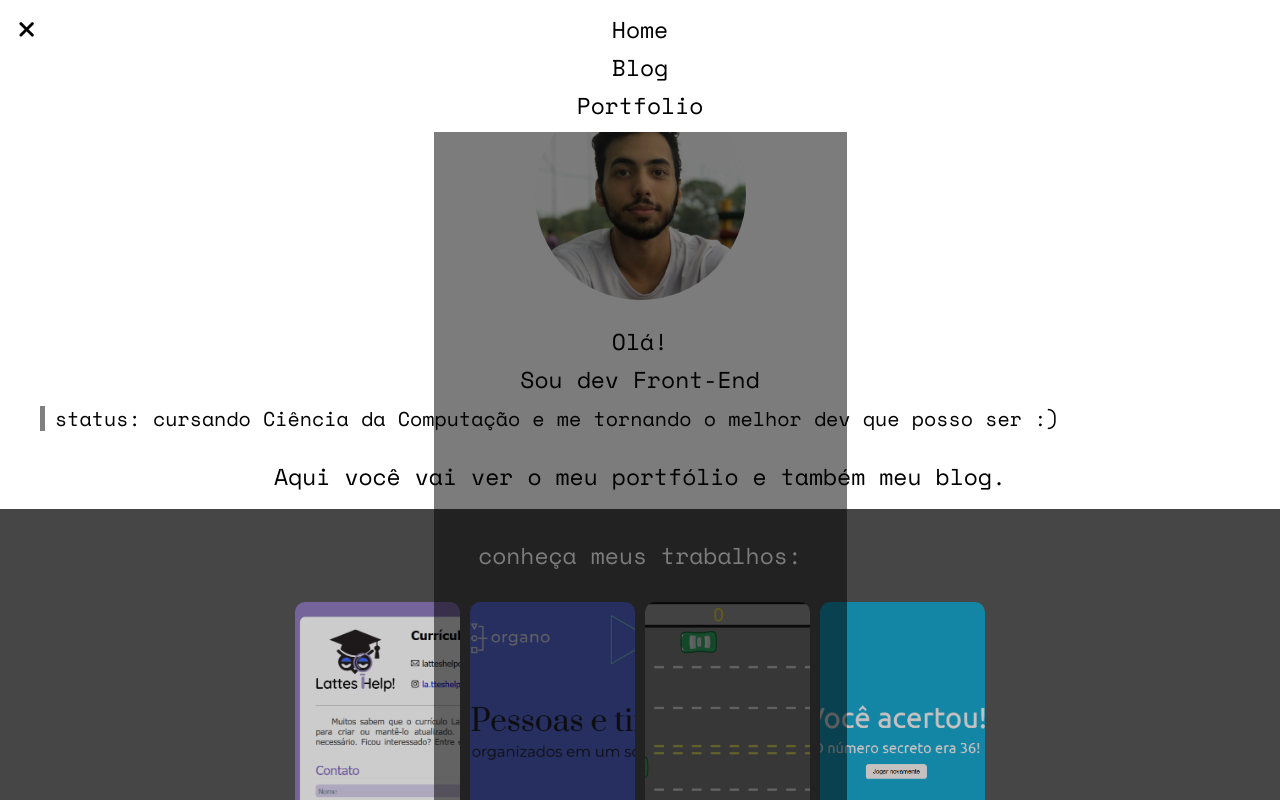
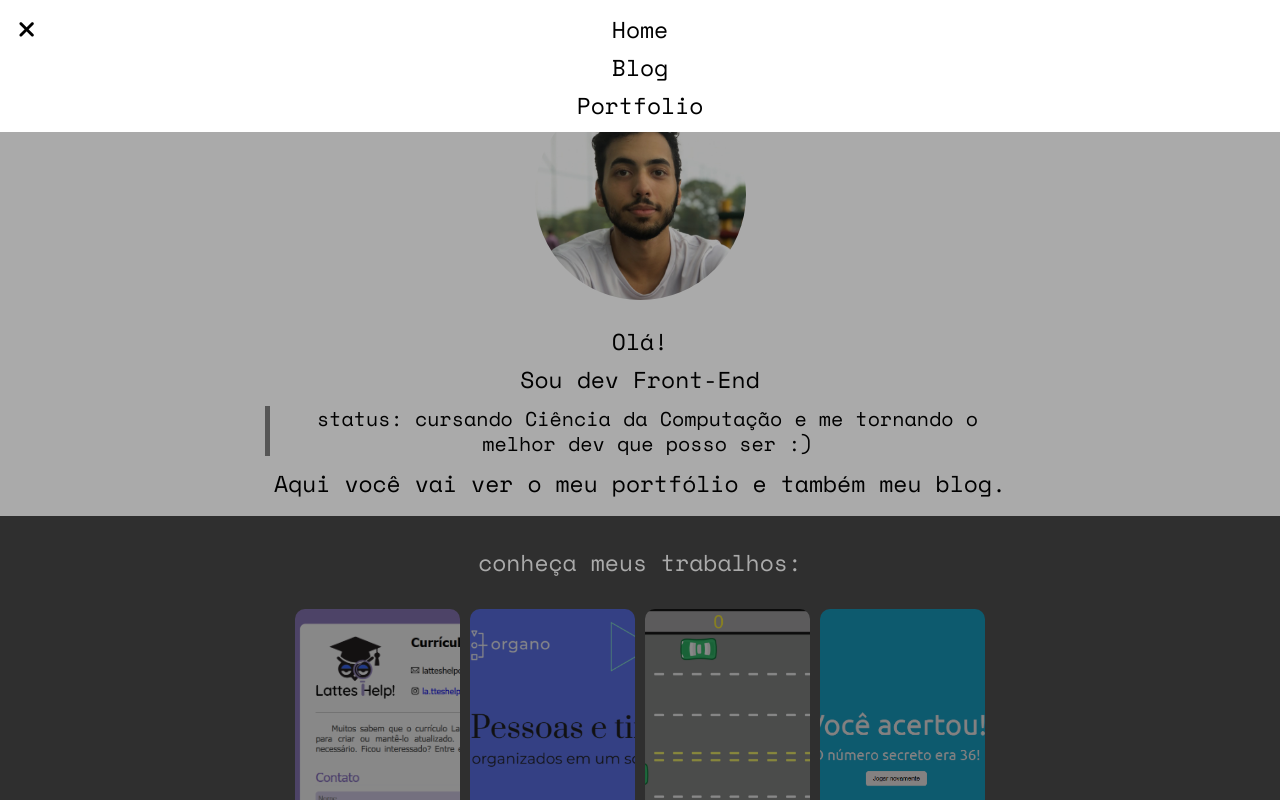
Before and after one commit to Artur-Neri/Portf-lio, a plain HTML site: page index.html in a window 1280 px wide. Both pictures are taken after a click on the element 28 px from the left and 29 px from the top of the page. Shown: the top 800 px of the page. Drawn offline with nearby package versions, Linux system fonts and the light colour scheme.

Commit message:
small fixes

```diff
--- a/app/main.js
+++ b/app/main.js
@@ -2,10 +2,12 @@
 const hamburguer = document.querySelector('.hamburguer-menu')
 const icone = document.querySelector('.icone')
 const menu = document.querySelector('.floating-menu')
+const body = document.querySelector('body')
 
 hamburguer.addEventListener('click', function() {
     icone.classList.toggle('fa-bars')
     icone.classList.toggle('fa-xmark')
+    body.classList.toggle('disable-scroll')
     menu.classList.toggle('show')
 })
 
--- a/styles/index.css
+++ b/styles/index.css
@@ -7,8 +7,8 @@
 body {
     font-size: 1.4375rem;
     font-family: 'Space Mono', sans-serif;
+    overflow-x: hidden;
 }
-
 h2 {
     text-align: center;
     margin-bottom: 15px;
@@ -28,8 +28,14 @@ a {
     color: #000;
 }
 
+/* Helper */
+
 .show {
     display: block !important;
+}
+
+.disable-scroll{
+    overflow-y: hidden;
 }
 
 .navbar {
@@ -40,7 +46,7 @@ a {
 .floating-menu {
     position: absolute;
     z-index: 1;
-    width: 339px;
+    width: 100%;
     margin: 0 auto;
     left: 0;
     right: 0;
@@ -49,15 +55,13 @@ a {
     display: none;
 }
 
-.floating-menu::after {
+.floating-menu::after{
     content: '';
-    display: block;
     position: absolute;
-    left: -37px;
-    right: -37px;
-    z-index: 3;
+    left: 0px;
+    width: 100vw;
     height: 100vh;
-    background-color: rgba(0, 0, 0, 0.514);
+    background-color: #00000055;
 }
 
 .floating-menu li {
@@ -128,6 +132,9 @@ a {
     padding-left: 10px;
     line-height: 25px;
     border-left: 5px solid gray;
+    text-align: center;
+    max-width: 750px;
+    margin: 0 auto 15px auto;
 }
 
 .descricao {
@@ -165,6 +172,10 @@ a {
     margin: 30px auto;
     width: fit-content;
     padding: 5px 18px;
-    color: #666666;
+    color: #000000;
     background-color: rgb(255, 255, 255);
 }
+
+.see-more:hover{
+    background-color: rgba(255, 255, 255, 0.442);
+}
--- a/styles/portfolio.css
+++ b/styles/portfolio.css
@@ -7,6 +7,7 @@
 body {
     font-size: 1.4375rem;
     font-family: 'Space Mono', sans-serif;
+    overflow-x: hidden;
 }
 
 h2 {
@@ -48,7 +49,7 @@ h4 {
 .floating-menu {
     position: absolute;
     z-index: 2;
-    width: 339px;
+    width: 100%;
     margin: 0 auto;
     left: 0;
     right: 0;
@@ -57,19 +58,19 @@ h4 {
     display: none;
 }
 
-.floating-menu::after {
+.floating-menu::after{
     content: '';
-    display: block;
     position: absolute;
-    left: -37px;
+    left: 0px;
     width: 100vw;
     height: 100vh;
-    background-color: rgba(0, 0, 0, 0.514);
+    background-color: #00000055;
 }
 
 .floating-menu li {
     margin-bottom: 15px;
 }
+
 
 .floating-menu a {
     text-decoration: none;
@@ -109,6 +110,10 @@ h4 {
     width: 100px;
     text-align: center;
     cursor: pointer;
+}
+
+.categorias li:hover {
+    background-color: rgb(167, 167, 167);
 }
 
 .projects {
```
Also changed, not shown: portfolio.html (+8 -4 lines).
